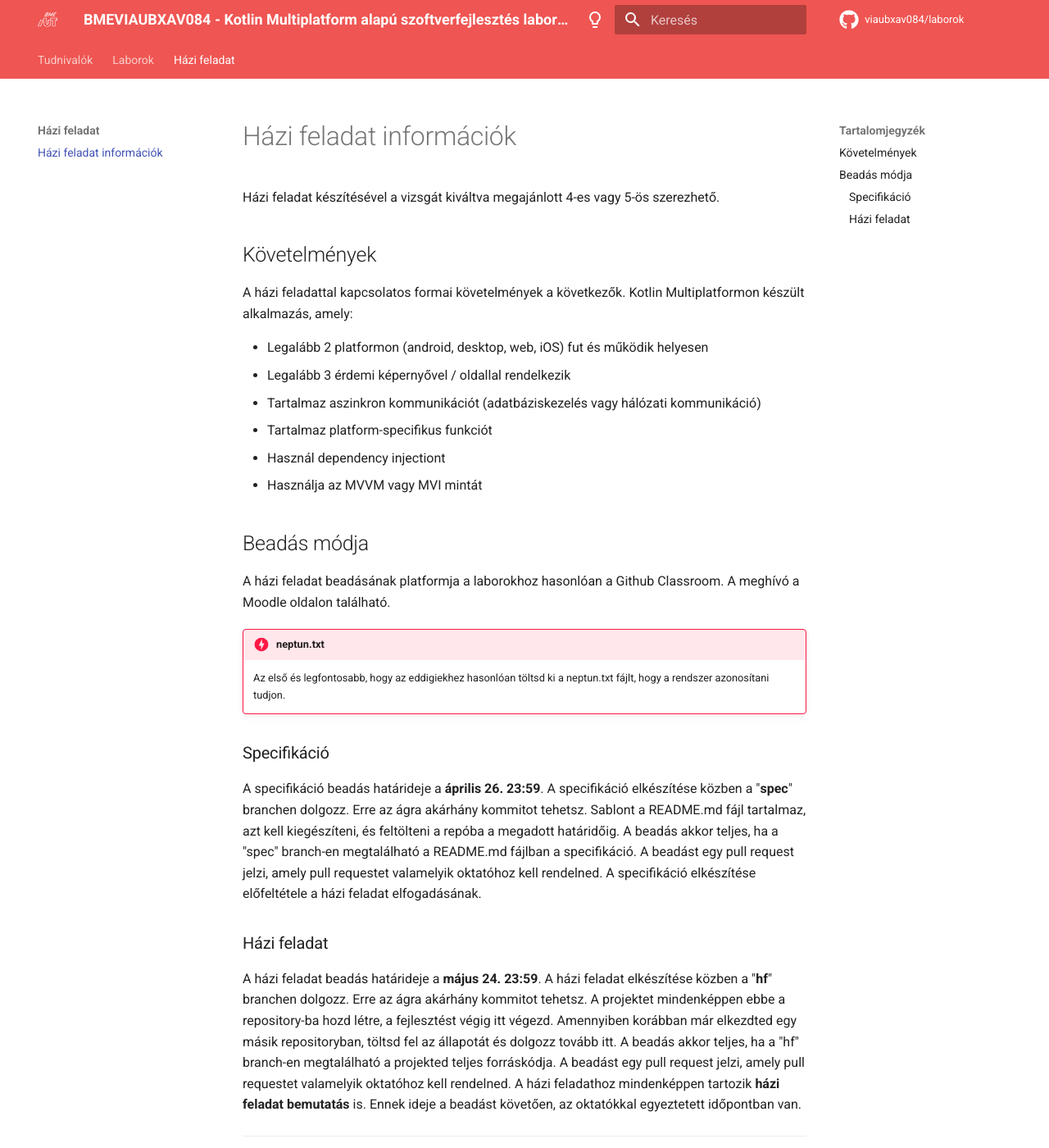
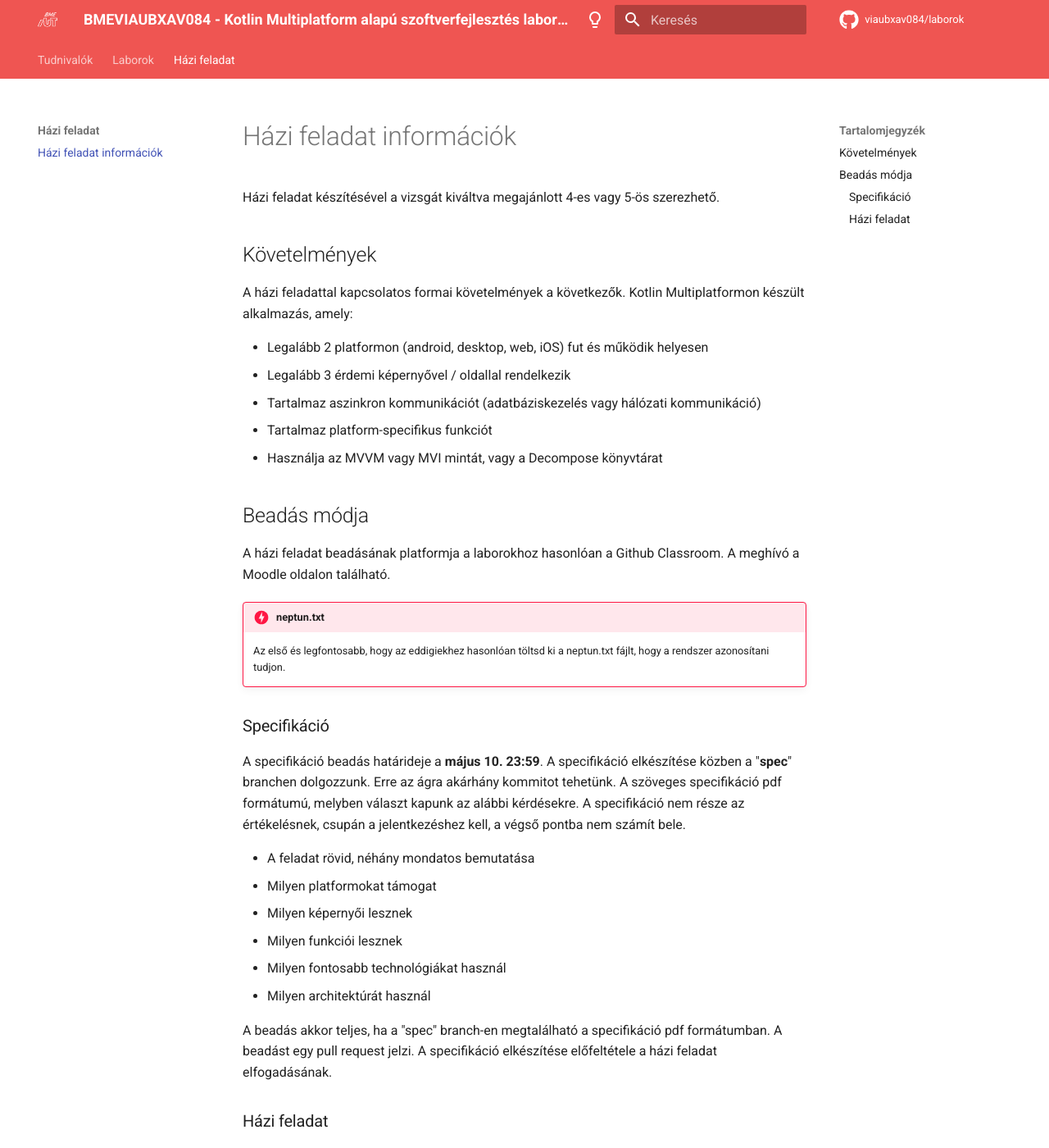
Before and after one commit to VIAUBXAV084/laborok, an MkDocs documentation site: the page built from docs/hf/index.md, in a window 1280 px wide and 1400 px high. Shown: the whole window at 82% size. Built offline with MkDocs 1.6.1 and Material for MkDocs 9.7.7, drawn with Linux system fonts in a browser that asks for light colours; comment, search, counter and statistics services are not loaded.

Commit message:
Update index.md

```diff
--- a/docs/hf/index.md
+++ b/docs/hf/index.md
@@ -10,8 +10,7 @@ A házi feladattal kapcsolatos formai követelmények a következők. Kotlin Mul
 -	Legalább 3 érdemi képernyővel / oldallal rendelkezik
 -	Tartalmaz aszinkron kommunikációt (adatbáziskezelés vagy hálózati kommunikáció)
 -	Tartalmaz platform-specifikus funkciót
--	Használ dependency injectiont
--	Használja az MVVM vagy MVI mintát
+-	Használja az MVVM vagy MVI mintát, vagy a Decompose könyvtárat
 
 ## Beadás módja
 
@@ -22,10 +21,18 @@ A házi feladat beadásának platformja a laborokhoz hasonlóan a Github Classro
 
 ### Specifikáció
 
-A specifikáció beadás határideje a **április 26. 23:59**.
-A specifikáció elkészítése közben a "**spec**" branchen dolgozz. Erre az ágra akárhány kommitot tehetsz.
-Sablont a README.md fájl tartalmaz, azt kell kiegészíteni, és feltölteni a repóba a megadott határidőig.
-A beadás akkor teljes, ha a "spec" branch-en megtalálható a README.md fájlban a specifikáció. A beadást egy pull request jelzi, amely pull requestet valamelyik oktatóhoz kell rendelned. A specifikáció elkészítése előfeltétele a házi feladat elfogadásának.
+A specifikáció beadás határideje a **május 10. 23:59**.
+A specifikáció elkészítése közben a "**spec**" branchen dolgozzunk. Erre az ágra akárhány kommitot tehetünk.
+A szöveges specifikáció pdf formátumú, melyben választ kapunk az alábbi kérdésekre. A specifikáció nem része az értékelésnek, csupán a jelentkezéshez kell, a végső pontba nem számít bele.
+
+-	A feladat rövid, néhány mondatos bemutatása
+-	Milyen platformokat támogat
+-	Milyen képernyői lesznek
+-	Milyen funkciói lesznek
+-	Milyen fontosabb technológiákat használ
+-	Milyen architektúrát használ
+
+A beadás akkor teljes, ha a "spec" branch-en megtalálható a specifikáció pdf formátumban. A beadást egy pull request jelzi. A specifikáció elkészítése előfeltétele a házi feladat elfogadásának.
 
 ### Házi feladat
 
```
